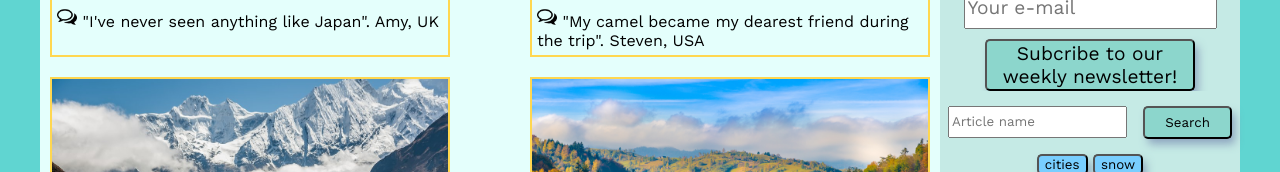
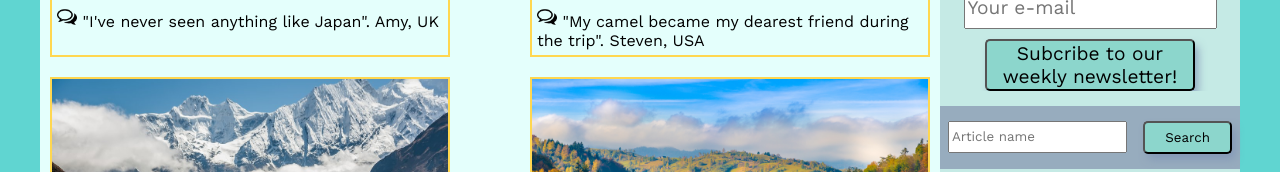
Before and after one commit to YolyaBat/blog-homework, a plain HTML site: page index.html in a window 1280 px wide. Shown: the part 625-797 px from the top of the page. Drawn offline with nearby package versions, Linux system fonts and the light colour scheme.

Commit message:
coloring search area

```diff
--- a/assets/styles/aside.css
+++ b/assets/styles/aside.css
@@ -61,7 +61,9 @@ aside {
 	display: flex;
 	flex-direction: row;
 	justify-content: space-around;
-	padding-top: 15px;
+	margin-top: 15px;
+	padding: 15px 0;
+	background-color: #97ACBE;
 }
 .search input {
 	height: 2rem;
```
